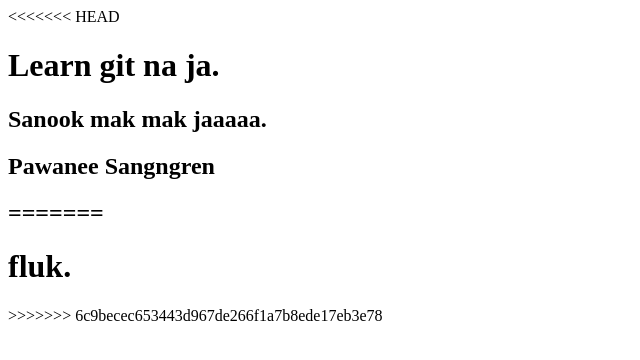
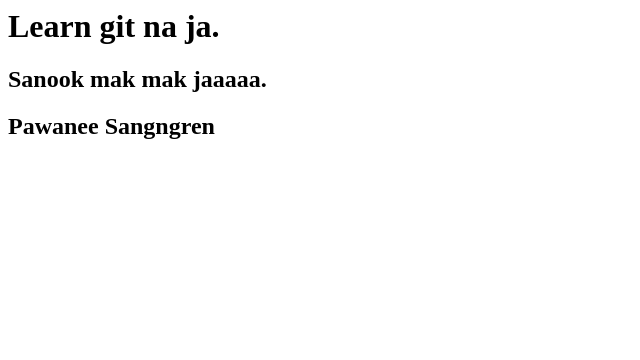
Before and after one commit to Keroro2139/learn-cmd, a plain HTML site: page index.html in a window 1280 px wide. Shown: the whole page, without its empty margins (0-640 px from the left). Drawn offline with Linux system fonts and the light colour scheme.

Commit message:
edit aob

```diff
--- a/index.html
+++ b/index.html
@@ -11,13 +11,9 @@
 </head>
 
 <body>
-<<<<<<< HEAD
     <h1>Learn git na ja. </h1>
     <h2>Sanook mak mak jaaaaa.</h2>
     <h2>Pawanee Sangngren<h2>
-=======
-    <h1>fluk.</h1>
->>>>>>> 6c9becec653443d967de266f1a7b8ede17eb3e78
 </body>
 
 </html>
```
